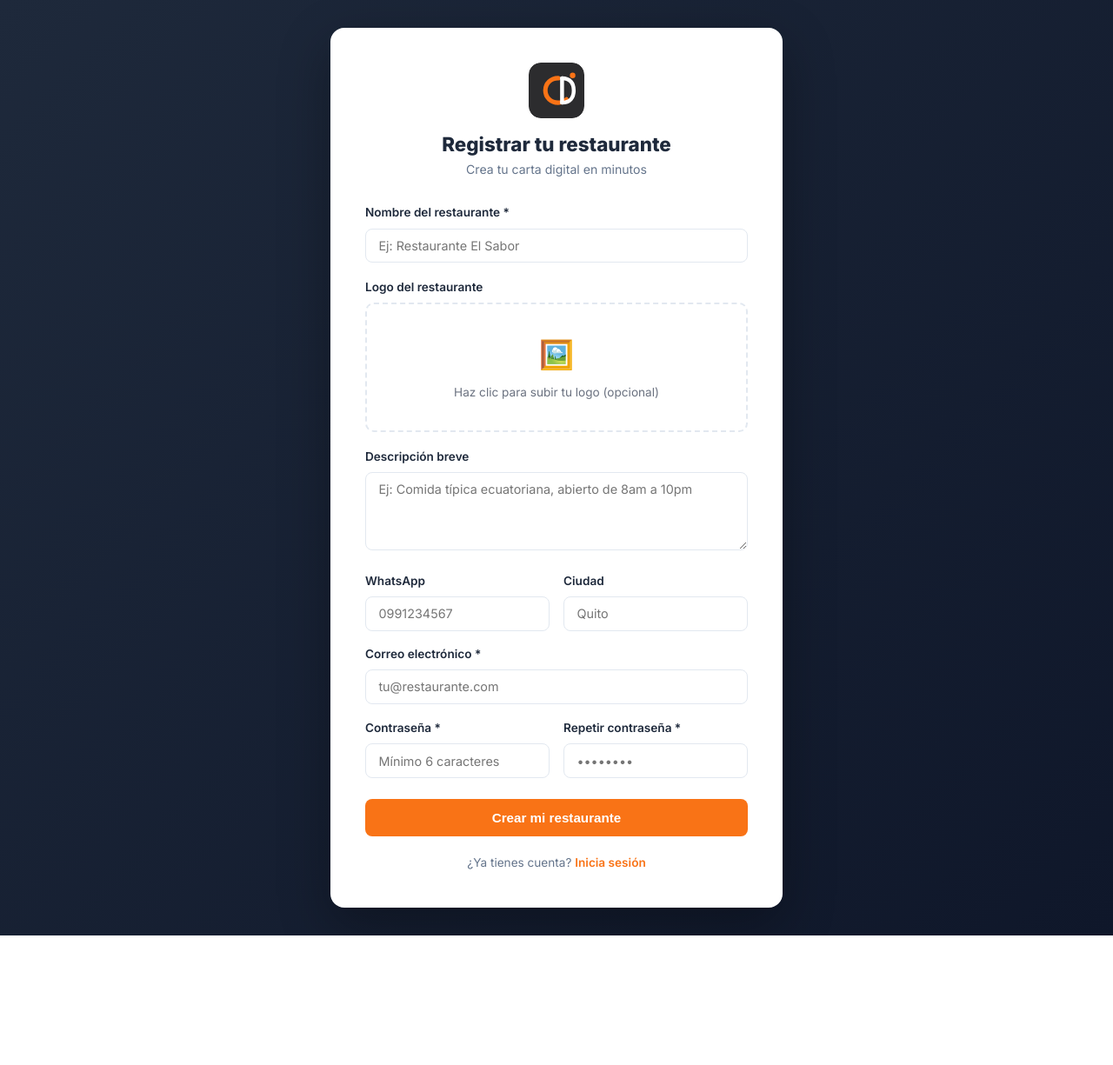
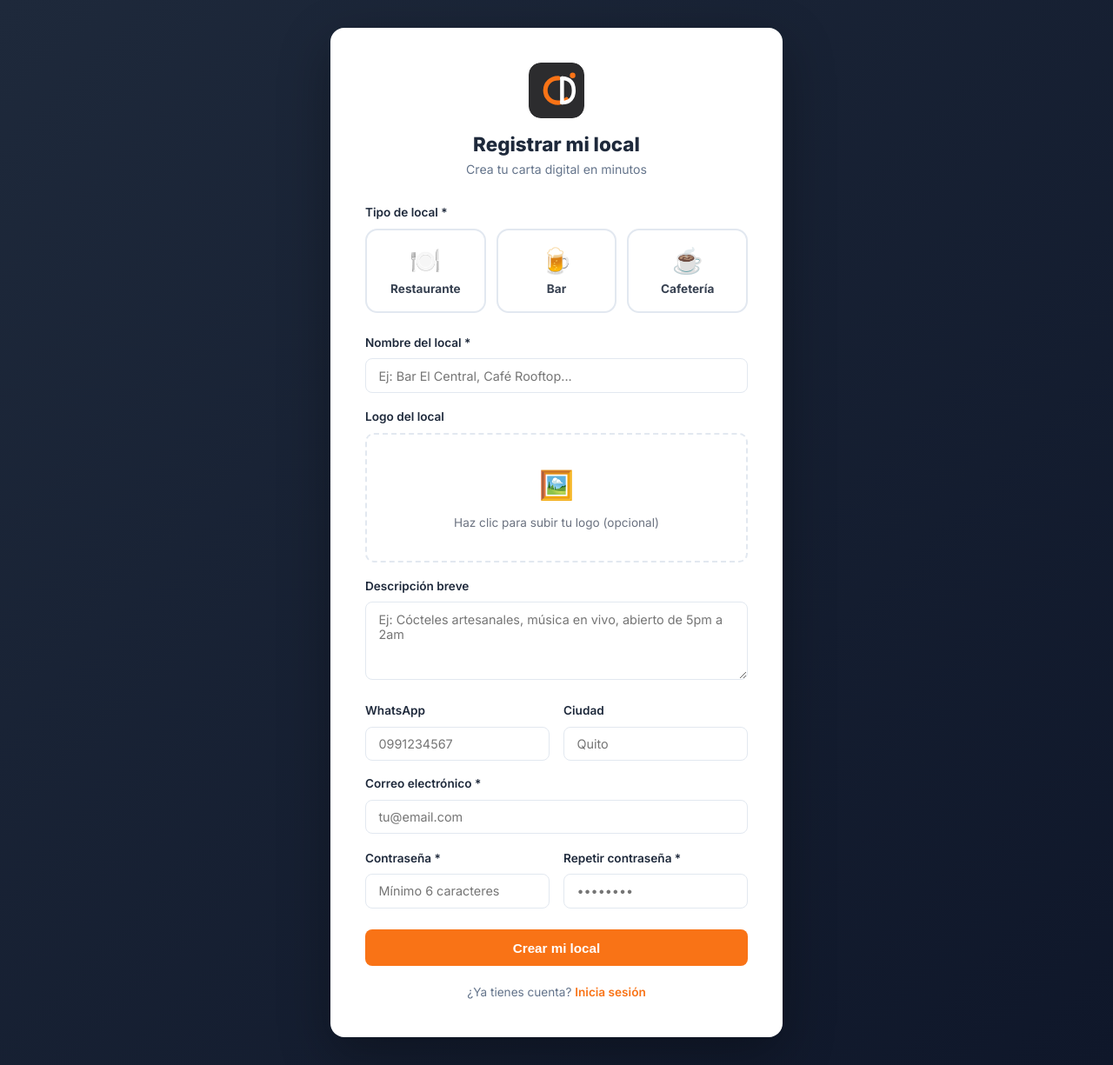
Before and after one commit to colverounmerco-lgtm/carta-digital, a Flask app: page /register in a window 1280 px wide. Shown: the whole page at 87% size. Before the commit the page ends 1076 px from the top, so only its background shows below. Run offline with Flask 3, Linux system fonts and the light colour scheme; parts of the project's set-up code (start-up, migrations or seed data) failed here and were passed over.

Commit message:
Agregar selector de categoria (restaurante/bar/cafeteria) en registro

```diff
--- a/main.py
+++ b/main.py
@@ -321,6 +321,7 @@ def run_migrations():
         add_col("restaurantes", "restringir_red",   "BOOLEAN DEFAULT TRUE")
         add_col("restaurantes", "dia_apertura",     "DATE")
         add_col("restaurantes", "modo_cobro",       "BOOLEAN DEFAULT FALSE")
+        add_col("restaurantes", "categoria",        "VARCHAR(20) DEFAULT 'restaurante'")
 
     # Crear métodos de pago por defecto para restaurantes existentes
     for r in Restaurante.query.all():
@@ -378,9 +379,13 @@ def register():
         whatsapp    = request.form.get("whatsapp", "").strip()
         ciudad      = request.form.get("ciudad", "").strip()
         descripcion = request.form.get("descripcion", "").strip()
-
-        if not all([nombre, email, pwd]):
+        categoria   = request.form.get("categoria", "").strip()
+
+        if not all([nombre, email, pwd, categoria]):
             flash("Completa todos los campos requeridos.", "error")
+            return redirect(url_for("register"))
+        if categoria not in ("restaurante", "bar", "cafeteria"):
+            flash("Selecciona un tipo de local válido.", "error")
             return redirect(url_for("register"))
         if pwd != pwd2:
             flash("Las contraseñas no coinciden.", "error")
@@ -409,6 +414,7 @@ def register():
         r = Restaurante(nombre=nombre, email=email, slug=slug,
                         whatsapp=whatsapp, ciudad=ciudad,
                         logo_url=logo_url, descripcion=descripcion,
+                        categoria=categoria,
                         email_verificado=skip_verificacion)
         r.set_password(pwd)
         db.session.add(r)
--- a/models.py
+++ b/models.py
@@ -39,6 +39,7 @@ class Restaurante(db.Model):
     restringir_red   = db.Column(db.Boolean, default=True)  # False = menú accesible desde cualquier red
     dia_apertura     = db.Column(db.Date)         # Último día en que se auto-abrieron las mesas
     modo_cobro       = db.Column(db.Boolean, default=False)  # True = cobro anticipado (mostrador)
+    categoria        = db.Column(db.String(20), default='restaurante')  # restaurante | bar | cafeteria
 
     mesas        = db.relationship("Mesa",        backref="restaurante", lazy=True, cascade="all, delete-orphan")
     productos    = db.relationship("Producto",    backref="restaurante", lazy=True, cascade="all, delete-orphan")
--- a/templates/auth/register.html
+++ b/templates/auth/register.html
@@ -3,18 +3,60 @@
 <head>
   <meta charset="UTF-8">
   <meta name="viewport" content="width=device-width, initial-scale=1.0">
-  <title>Registrar restaurante — Carta Digital</title>
+  <title>Registrar mi local — Carta Digital</title>
   <link rel="preconnect" href="https://fonts.googleapis.com">
   <link href="https://fonts.googleapis.com/css2?family=Inter:wght@400;500;600;700;800&display=swap" rel="stylesheet">
   <link rel="icon" type="image/svg+xml" href="/static/img/logo.svg">
   <link rel="stylesheet" href="/static/css/styles.css">
+  <style>
+    .cat-grid {
+      display: grid;
+      grid-template-columns: repeat(3, 1fr);
+      gap: 0.75rem;
+      margin-top: 0.4rem;
+    }
+    .cat-label {
+      cursor: pointer;
+    }
+    .cat-label input[type="radio"] {
+      display: none;
+    }
+    .cat-inner {
+      display: flex;
+      flex-direction: column;
+      align-items: center;
+      gap: 0.4rem;
+      padding: 1rem 0.5rem;
+      border: 2px solid #E2E8F0;
+      border-radius: 14px;
+      font-size: 0.85rem;
+      font-weight: 700;
+      color: #374151;
+      background: #fff;
+      transition: border-color 0.15s, background 0.15s, color 0.15s;
+      text-align: center;
+      line-height: 1.3;
+    }
+    .cat-inner .cat-emoji {
+      font-size: 1.8rem;
+    }
+    .cat-label input[type="radio"]:checked + .cat-inner {
+      border-color: #F97316;
+      background: #FFF7ED;
+      color: #C2410C;
+    }
+    .cat-label:hover .cat-inner {
+      border-color: #F97316;
+      background: #FFFBF7;
+    }
+  </style>
 </head>
 <body>
 <div class="auth-wrap" style="padding:2rem 1rem">
   <div class="auth-card" style="max-width:520px">
     <div class="auth-logo">
       <img src="/static/img/logo.svg" style="width:64px;height:64px;border-radius:14px;margin:0 auto 0.75rem;display:block">
-      <h1>Registrar tu restaurante</h1>
+      <h1>Registrar mi local</h1>
       <p>Crea tu carta digital en minutos</p>
     </div>
 
@@ -25,13 +67,41 @@
     {% endwith %}
 
     <form method="POST" action="/register" enctype="multipart/form-data">
+
       <div class="campo">
-        <label>Nombre del restaurante *</label>
-        <input type="text" name="nombre" placeholder="Ej: Restaurante El Sabor" required>
+        <label>Tipo de local *</label>
+        <div class="cat-grid">
+          <label class="cat-label">
+            <input type="radio" name="categoria" value="restaurante" required>
+            <div class="cat-inner">
+              <span class="cat-emoji">🍽️</span>
+              Restaurante
+            </div>
+          </label>
+          <label class="cat-label">
+            <input type="radio" name="categoria" value="bar">
+            <div class="cat-inner">
+              <span class="cat-emoji">🍺</span>
+              Bar
+            </div>
+          </label>
+          <label class="cat-label">
+            <input type="radio" name="categoria" value="cafeteria">
+            <div class="cat-inner">
+              <span class="cat-emoji">☕</span>
+              Cafetería
+            </div>
+          </label>
+        </div>
       </div>
 
       <div class="campo">
-        <label>Logo del restaurante</label>
+        <label>Nombre del local *</label>
+        <input type="text" name="nombre" placeholder="Ej: Bar El Central, Café Rooftop..." required>
+      </div>
+
+      <div class="campo">
+        <label>Logo del local</label>
         <div class="upload-area" onclick="document.getElementById('logo-input').click()">
           <div style="font-size:2rem;margin-bottom:0.5rem">🖼️</div>
           <p style="font-size:0.85rem;color:#6B7280">Haz clic para subir tu logo (opcional)</p>
@@ -42,7 +112,7 @@
 
       <div class="campo">
         <label>Descripción breve</label>
-        <textarea name="descripcion" rows="2" placeholder="Ej: Comida típica ecuatoriana, abierto de 8am a 10pm"></textarea>
+        <textarea name="descripcion" rows="2" placeholder="Ej: Cócteles artesanales, música en vivo, abierto de 5pm a 2am"></textarea>
       </div>
 
       <div class="campo-row">
@@ -58,7 +128,7 @@
 
       <div class="campo" style="margin-top:1rem">
         <label>Correo electrónico *</label>
-        <input type="email" name="email" placeholder="tu@restaurante.com" required>
+        <input type="email" name="email" placeholder="tu@email.com" required>
       </div>
 
       <div class="campo-row">
@@ -73,7 +143,7 @@
       </div>
 
       <button type="submit" class="btn-primario" style="width:100%;padding:0.8rem;font-size:0.95rem;justify-content:center;margin-top:1.5rem">
-        Crear mi restaurante
+        Crear mi local
       </button>
     </form>
 
```
